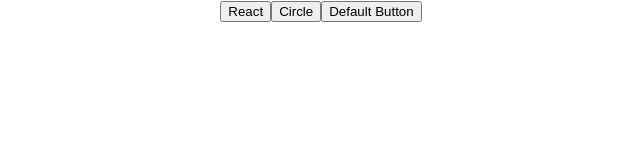
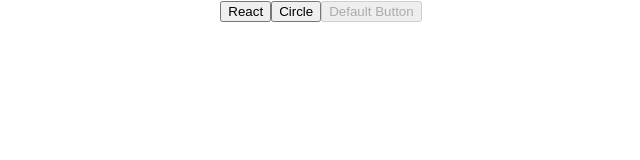
Before and after one commit to qingguatang/learn-es6, a React (Create React App) app: page / in a window 1280 px wide. Shown: the top 160 px of the page, without its empty margins (319-959 px from the left). Built offline with nearby package versions, Linux system fonts and the light colour scheme.

Commit message:
version 2

```diff
--- a/src/App.js
+++ b/src/App.js
@@ -1,6 +1,5 @@
 import React, { Component } from 'react';
 import Button from './components/Button';
-import logo from './logo.svg';
 import './App.css';
 
 class App extends Component {
@@ -13,7 +12,7 @@
         <Button type="primary" shape="circle">
           <span>Circle</span>
         </Button>
-        <Button>
+        <Button disabled={true} autoFocus>
           <span>Default Button</span>
         </Button>
       </div>
--- a/src/components/Button/index.js
+++ b/src/components/Button/index.js
@@ -10,27 +10,32 @@
 const Button = (props) => {
   // const type = props.type;
   // const shape = props.shape;
-  const { type = 'default', shape, children, onClick } = props;
+  const {
+    type = 'default', shape, children, onClick,
+    ...more
+  } = props;
+  console.log('more', more);
 
   const typeClass = `type-${type}`;
   const shapeClass = shape ? `shape-${shape}` : '';
   const cls = `${typeClass} ${shapeClass}`;
   return (
-    <button className={cls} type="button" onClick={onClick}>{children}</button>
+    <button className={cls} type="button" onClick={onClick} {...more}>{children}</button>
   )
 };
 
 
 const Button2 = ({
   type = 'default',
-  shape, children, onClick
+  shape, children, onClick,
+  ...more
 }) => {
   const cls = cx(
     `type-${type}`,
     { shape: `shape-${shape}` }
   );
   return (
-    <button className={cls} type="button" onClick={onClick}>{children}</button>
+    <button className={cls} type="button" onClick={onClick} {...more}>{children}</button>
   )
 };
 
```
